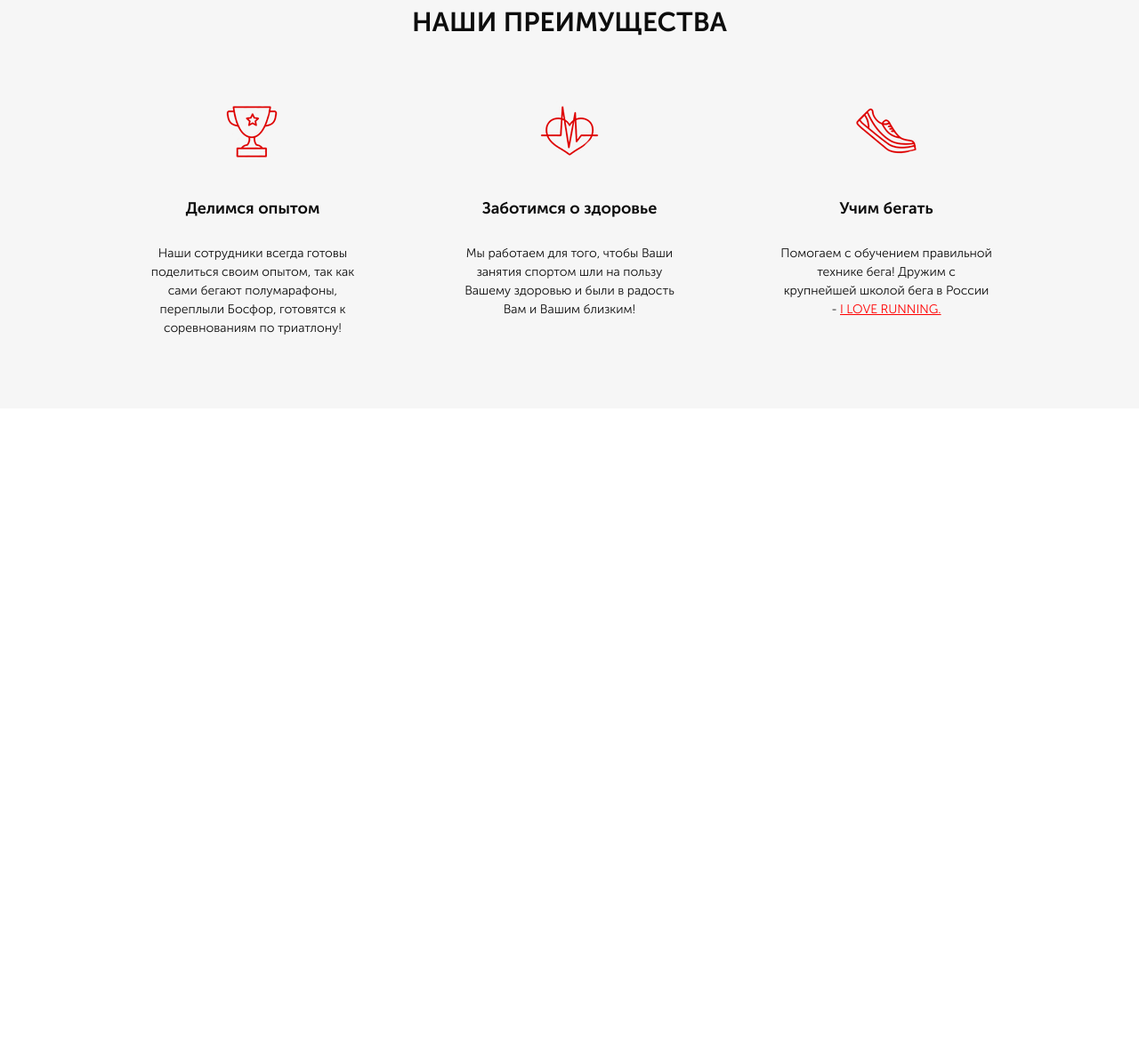
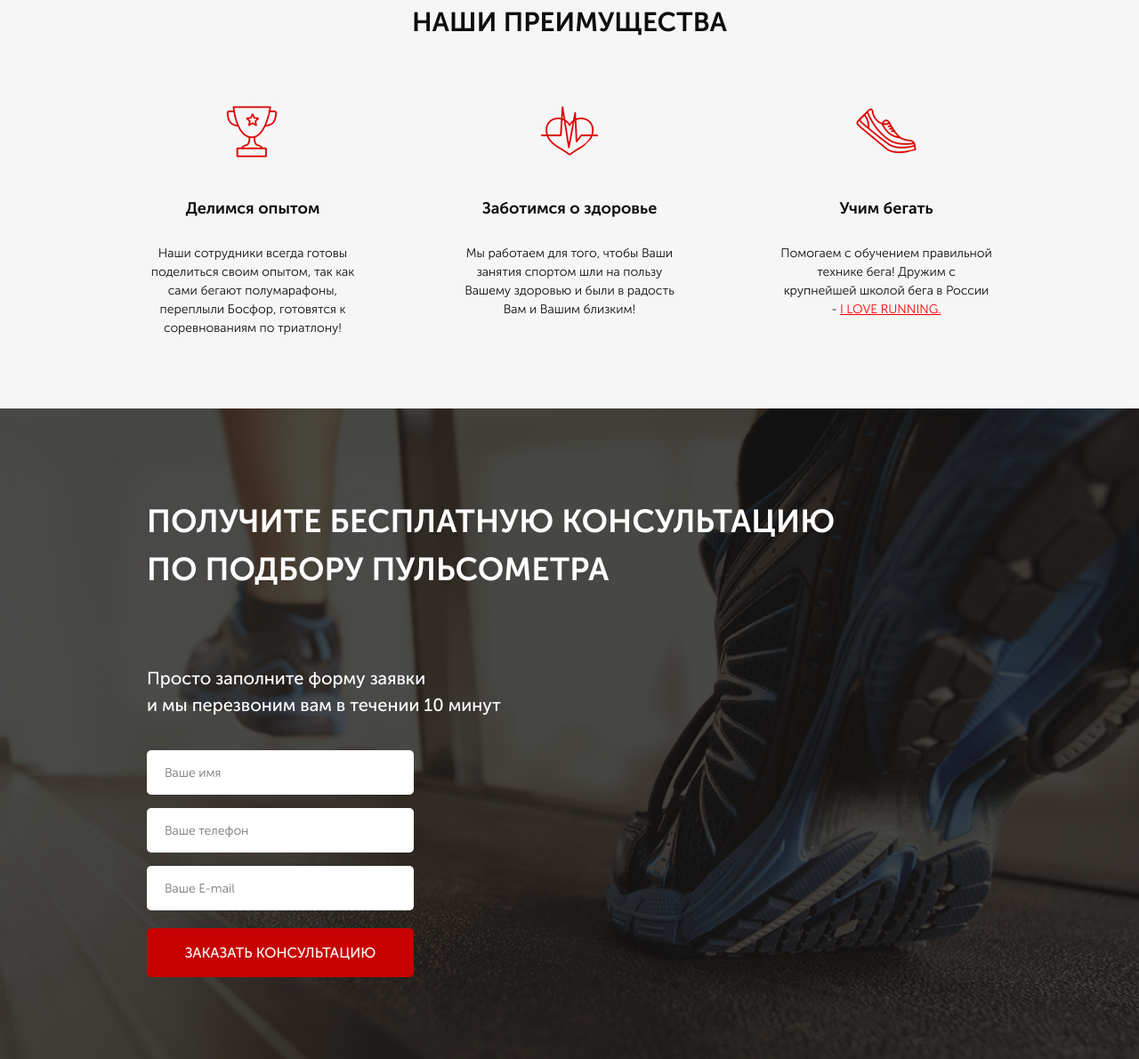
Before and after one commit to umi-nv/umi-pulse.github.io, a website: page src/index.html in a window 1280 px wide. Shown: the part 759-1949 px from the top of the page at 89% size. Before the commit the page ends 1218 px from the top, so only its background shows below. Drawn offline with Linux system fonts and the light colour scheme.

Commit message:
form button

```diff
--- a/src/index.html
+++ b/src/index.html
@@ -46,7 +46,7 @@
         </div>
        </div>
    </div>
-   <div class="advantages">
+    <div class="advantages">
     <div class="container">
         <h2 class="title">НАШИ ПРЕИМУЩЕСТВА</h2>
         <div class="advantages__wrapper">
@@ -84,6 +84,21 @@
             </div>
         </div>
     </div>
-</div>
+    </div>
+    <div class="consultation">
+        <div class="container">
+            <h2 class="title title_left">
+                Получите бесплатную консультацию<br>
+                по подбору пульсометра</h2>
+                <div class="consultation__descr">Просто заполните форму заявки<br>
+                    и мы перезвоним вам в течении 10 минут</div>
+                    <form class="feed-form" action="#">
+                        <input name="name" required placeholder="Ваше имя" type="text">
+                        <input name="phone" required placeholder="Ваше телефон" type="number">
+                        <input name="email" required placeholder="Ваше E-mail" type="email">
+                        <button class="button button_submit">заказать кОНСУЛЬТАЦИЮ</button>
+                    </form>
+        </div>
+    </div>
 </body>
 </html>
--- a/src/sass/blocks/_buttons.scss
+++ b/src/sass/blocks/_buttons.scss
@@ -14,4 +14,10 @@
         height: 50px;
         font-size: 16px;
     }
+    &_submit {
+        width: 100%;
+        height: 55px;
+        font-size: 16px;
+        color: #ffffff;
+    }
 }
--- /dev/null
+++ b/src/sass/blocks/_consultation.scss
@@ -0,0 +1,11 @@
+.consultation {
+    min-height: 680px;
+    padding: 100px 0 92px 0;
+    background: url('../../img/consultation.png') center (center/cover) no-repeat;
+    &__descr {
+        margin-top: 80px;
+        color: #ffffff;
+        font-size: 20px;
+        font-weight: 500;
+    }
+}
--- /dev/null
+++ b/src/sass/blocks/_forms.scss
@@ -0,0 +1,20 @@
+.feed-form {
+    margin-top: 36px;
+    display: flex;
+    flex-direction: column;
+    width: 300px;
+    input {
+        height: 50px;
+        border-radius: 5px;
+        background-color: #ffffff;
+        margin-bottom: 15px;
+        border: none;
+        padding: 0 20px;
+        color: #4b4b4b;
+        font-size: 14px;
+        font-weight: 300;
+        &:nth-child(3) {
+            margin-bottom: 20px;
+        }
+    }
+}
--- a/src/sass/blocks/_titles.scss
+++ b/src/sass/blocks/_titles.scss
@@ -3,4 +3,10 @@
     font-size: 30px;
     font-weight: 700;
     text-align: center;
+    text-transform: uppercase;
+    &_left {
+        color: #ffffff;
+        font-size: 36px;
+        text-align: left;
+    }
 }
--- a/src/sass/style.scss
+++ b/src/sass/style.scss
@@ -12,4 +12,6 @@
 @import 'blocks/buttons';
 @import 'blocks/advantages';
 @import 'blocks/titles';
+@import 'blocks/consultation';
+@import 'blocks/forms';
 @import 'base/media';
```
Also changed, not shown: src/CSS/style.min.css.
